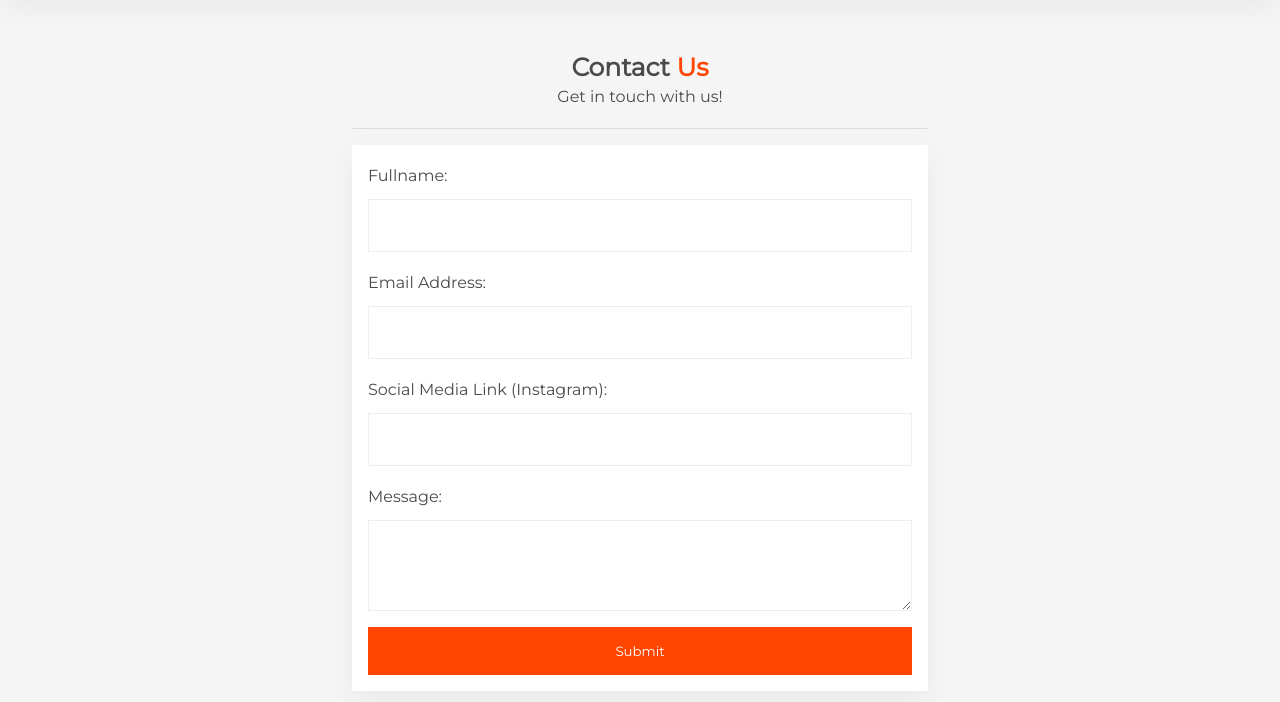
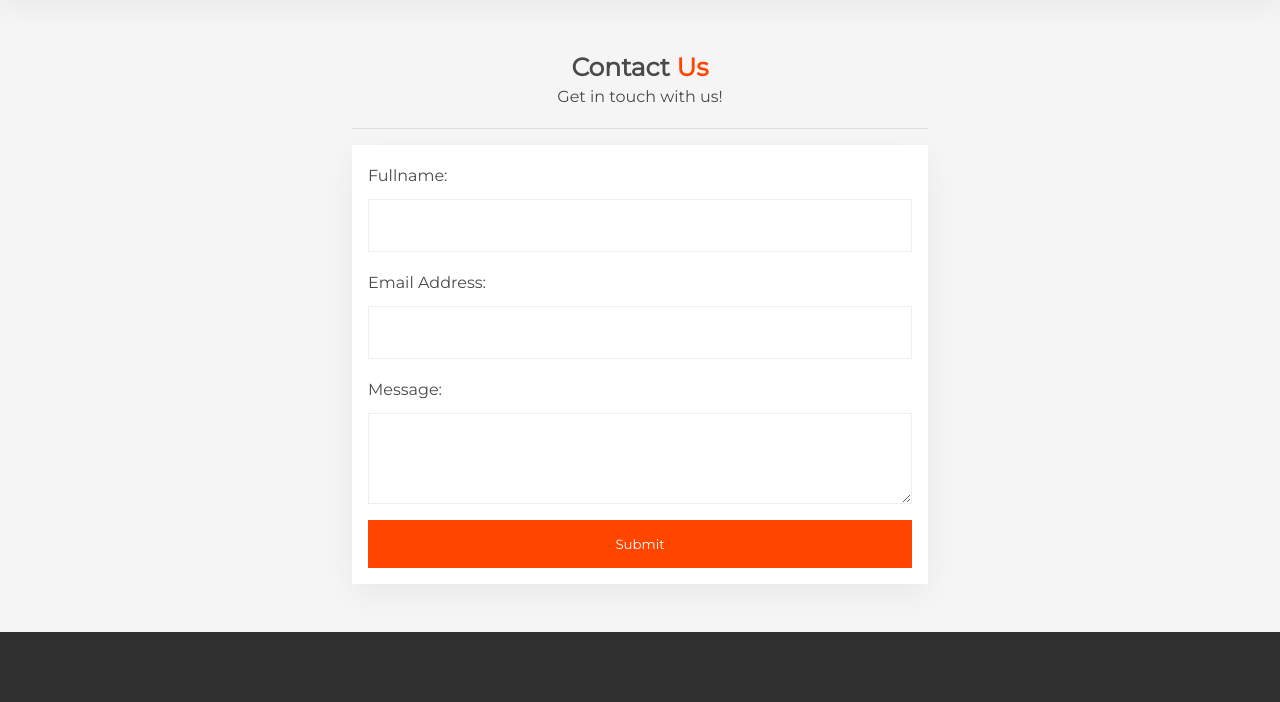
Before and after one commit to Gift-Jackson/mayjay, a plain HTML site: page contact.html in a window 1280 px wide. Shown: the part 98-800 px from the top of the page. Drawn offline with nearby package versions, Linux system fonts and the light colour scheme.

Commit message:
Update contact.html

```diff
--- a/contact.html
+++ b/contact.html
@@ -76,8 +76,8 @@
                         <label for="contact-email">Email Address:</label>
                         <input class="input" type="email" id="contact-email" name="contact-email" required>
 
-                        <label for="social">Social Media Link (Instagram):</label>
-                        <input class="input" type="text" name="social" id="social" required>
+<!--                         <label for="social">Social Media Link (Instagram):</label>
+                        <input class="input" type="text" name="social" id="social" required> -->
 
                         <label for="message">Message:</label>
                         <textarea id="message" name="message" rows="3"></textarea>
```
